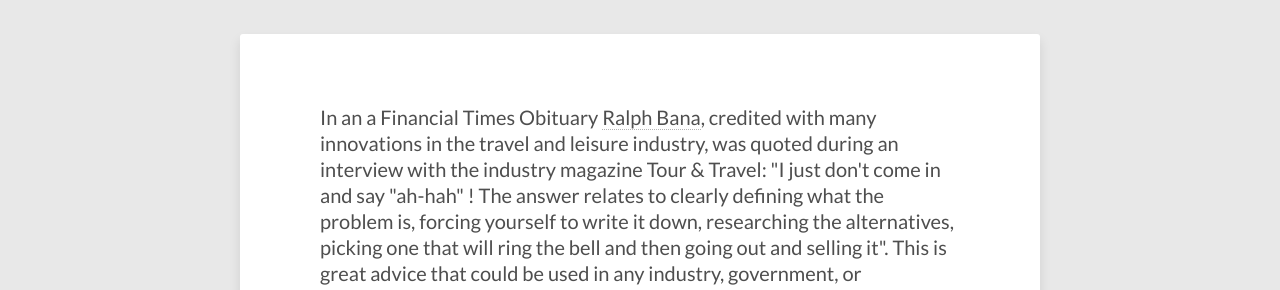
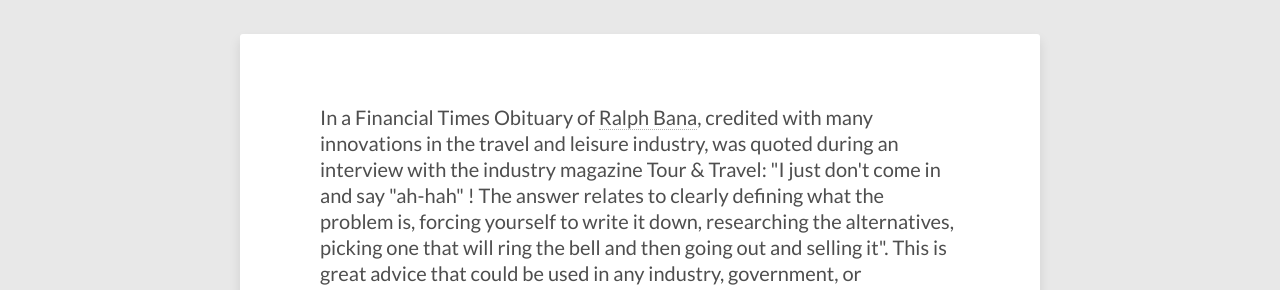
Before and after one commit to dtinblack/dtinblack.github.io, a Jekyll site: the page built from _posts/2017-06-26-more-to-innovation.md, in a window 1280 px wide. Shown: the part 192-482 px from the top of the page. Built offline with Jekyll 4.4.1, drawn with Linux system fonts in a browser that asks for light colours; nearby versions of some CDN libraries.

Commit message:
corrected grammar

```diff
--- a/_config.yml
+++ b/_config.yml
@@ -32,7 +32,7 @@
 background:
 
 # Analytics and webmaster tools stuff goes here
-google_analytics: UA-40540469-2
+google_analytics:
 google_verify:
 # https://ssl.bing.com/webmaster/configure/verify/ownership Option 2 content= goes here
 bing_verify:
--- a/_includes/head.html
+++ b/_includes/head.html
@@ -61,7 +61,7 @@
 <style type="text/css">body {background-image:url({{ background }});}</style>
 {% endif %}
 
-<!-- Asynchronous Google Analytics snippet added into the head section to overcome Analytic Problems -->
+<!-- Asynchronous Google Analytics snippet added into the head section to overcome verification problems -->
 <script>
   (function(i,s,o,g,r,a,m){i['GoogleAnalyticsObject']=r;i[r]=i[r]||function(){
     (i[r].q=i[r].q||[]).push(arguments)},i[r].l=1*new Date();a=s.createElement(o),
--- a/_posts/2017-06-26-more-to-innovation.md
+++ b/_posts/2017-06-26-more-to-innovation.md
@@ -7,7 +7,7 @@
 ---
 
 <p>
-In an a Financial Times Obituary
+In a Financial Times Obituary of
 <a href="https://www.ft.com/content/11d18136-a49a-11e3-b915-00144feab7de?mhq5j=e3">Ralph Bana</a>,
 credited with many innovations in the
 travel and leisure industry, was quoted during an interview with the industry magazine Tour & Travel: "I
```
Also changed, not shown: about/index.md (+0 -1 lines), 1 other file.
